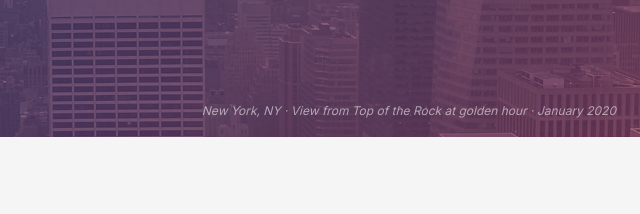
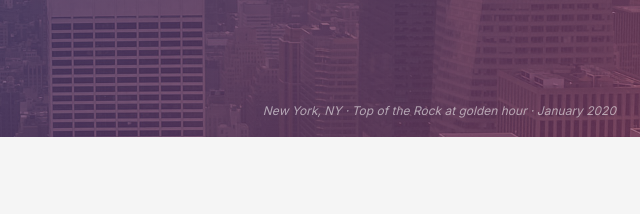
Before and after one commit to mirella4real/mirellabatista-com-frontend, a website: page index2.html in a window 1280 px wide. Shown: the part 1806-2020 px from the top of the page, 640-1280 px from the left. Drawn offline with nearby package versions, Linux system fonts and the light colour scheme; a script that the page names is missing; a web font is replaced by a local one.

Commit message:
fix: updated experience section banner caption

```diff
--- a/index2.html
+++ b/index2.html
@@ -243,8 +243,7 @@
               </div>
             </div>
             <p class="section-banner__caption">
-              New York, NY · View from Top of the Rock at golden hour · January
-              2020
+              New York, NY · Top of the Rock at golden hour · January 2020
             </p>
           </div>
 
```
